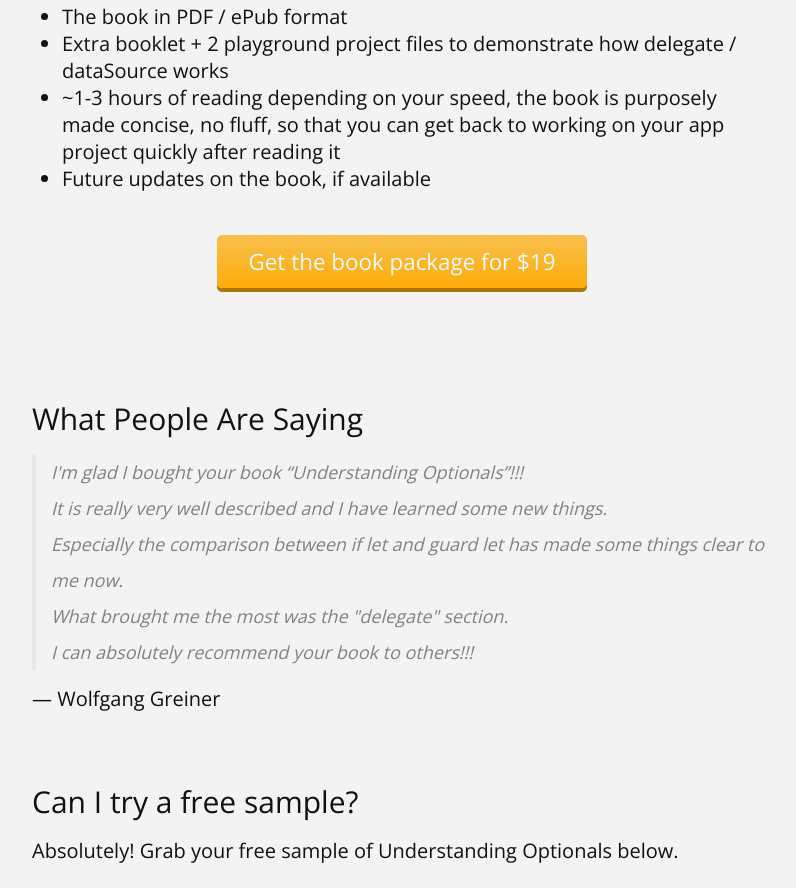
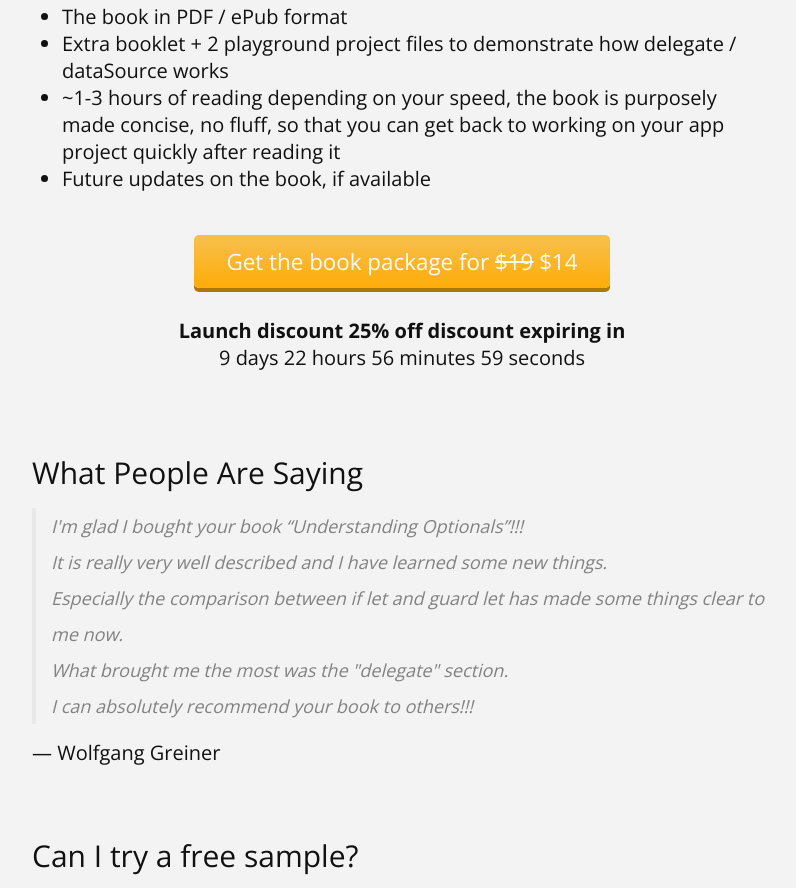
Before and after one commit to cupnoodle/friendly_optional, a plain HTML site: page index.html in a window 1280 px wide. Shown: the part 4183-5071 px from the top of the page, without its empty margins (238-1034 px from the left). Drawn offline with nearby package versions, Linux system fonts and the light colour scheme.

Commit message:
Added discount for 2020 feb launch
Added discount for 2020 feb launch

```diff
--- a/index.html
+++ b/index.html
@@ -146,9 +146,11 @@
       </p>
       <br>
         <div style="text-align:center;">
-          <a class="cta2" style="line-height: 2.5;" href="https://gum.co/optionals" target="_blank">Get the book package for $19</a>
+          <a class="cta2" style="line-height: 2.5;" href="https://gum.co/optionals/unexpectednil" target="_blank">Get the book package for <s>$19</s> $14</a>
           <br>
           <br>
+          <span style="font-weight: bold;">Launch discount 25% off discount expiring in</span><br>
+          <span id="countdown1"></span>
         </div>
       <br><br><br>
       <h2>What People Are Saying</h2>
@@ -185,9 +187,11 @@
         If using this book does not help you learn and understand optionals or delegate, let me know, within 30 Days of the date of your purchase, and I'll give you a complete refund. No argument. No risk. 100% guaranteed. You can contact me at <a href="mailto:axel@fluffy.es">axel@fluffy.es</a> .
       </p>
       <div style="text-align:center;">
-        <a class="cta2" style="line-height: 2.5;" href="https://gum.co/optionals" target="_blank">Get the book package for $19</a>
+        <a class="cta2" style="line-height: 2.5;" href="https://gum.co/optionals/unexpectednil" target="_blank">Get the book package for <s>$19</s> $14</a>
           <br>
           <br>
+          <span style="font-weight: bold;">Launch discount 25% off discount expiring in</span><br>
+          <span id="countdown2"></span>
       </div>
       <br>
       <br>
@@ -213,6 +217,36 @@
       <br><br><br>
     </div>
 
+    <script>
+     // Set the date we're counting down to
+     var countDownDate = new Date("March 4, 2020 23:59:30 GMT+08:00").getTime();
+     // Update the count down every 1 second
+     var x = setInterval(function() {
+       // Get todays date and time
+       var now = new Date().getTime();
+       // Find the distance between now and the count down date
+       var distance = countDownDate - now;
+       // Time calculations for days, hours, minutes and seconds
+       var days = Math.floor(distance / (1000 * 60 * 60 * 24));
+       var hours = Math.floor((distance % (1000 * 60 * 60 * 24)) / (1000 * 60 * 60));
+       var minutes = Math.floor((distance % (1000 * 60 * 60)) / (1000 * 60));
+       var seconds = Math.floor((distance % (1000 * 60)) / 1000);
+       // Display the result in the element with id="demo"
+       var discountText = days + " days " + hours + " hours " + minutes + " minutes " + seconds + " seconds";
+       // + seconds + "s ";
+       document.getElementById("countdown1").innerHTML = discountText;
+       document.getElementById("countdown2").innerHTML = discountText;
+
+       // If the count down is finished, write some text
+       if (distance < 0) {
+         clearInterval(x);
+         var endedText = "Discount expired 😢";
+         document.getElementById("countdown1").innerHTML = endedText;
+         document.getElementById("countdown2").innerHTML = endedText;
+       }
+     }, 1000);
+     </script>
+
     <script src="https://gumroad.com/js/gumroad.js"></script>
     <!-- Default Statcounter code for Optionals.fluffy.es
     https://optionals.fluffy.es -->
```
